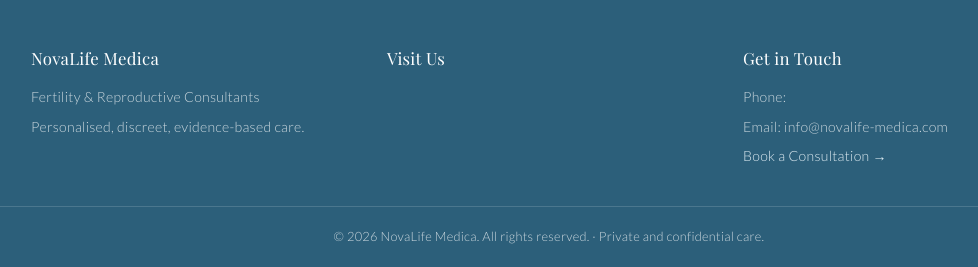
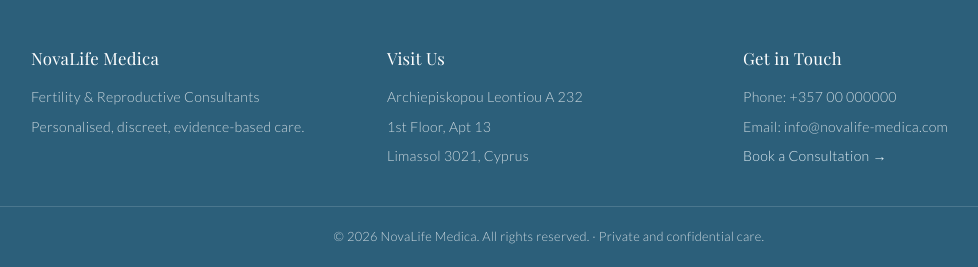
Before and after one commit to NnGitH/Fertility-Clinic-Website, a Jekyll site: the page built from index.md, in a window 1280 px wide and 900 px high, scrolled down 252 px, cut to the strip 633-900 px from the top of the window. Shown: the whole strip, without its empty margins (91-1069 px from the left). Built offline with Jekyll 4.4.1, drawn with Linux system fonts in a browser that asks for light colours; part of the change alters nothing that is shown.

```diff
--- a/_config.yml
+++ b/_config.yml
@@ -1,8 +1,32 @@
 title: NovaLife Medica
 tagline: Fertility & Reproductive Consultants
 email: info@novalife-medica.com
-description: Fertility and reproductive health clinical decision led consultation. Personalised, discreet and evidenced cared for your journey to parenthood.
+description: >-
+  NovaLife Medica offers clinical decision-led fertility and reproductive
+  health consultation in Limassol, Cyprus. Personalised, discreet and
+  evidence-based care for your journey to parenthood.
 baseurl: "/fertility-clinic"
 url: "https://nngith.github.io"
 markdown: kramdown
 permalink: pretty
+
+# =========================================================
+#  QUICK-EDIT SETTINGS  (change these values, no code needed)
+# =========================================================
+# Booking link (Calendly) — replace with your real Calendly URL.
+calendly_url: "https://calendly.com/your-calendly-username/consultation"
+
+# Formspree form endpoint — replace XXXXXXXX with your form ID
+# from https://formspree.io  (see instructions in consultation.md).
+formspree_id: "XXXXXXXX"
+
+# Contact details — fill these in (they appear on the Contact page & footer).
+phone: "+357 00 000000"
+whatsapp: "+357 00 000000"
+address_line1: "Archiepiskopou Leontiou A 232"
+address_line2: "1st Floor, Apt 13"
+address_city: "Limassol 3021, Cyprus"
+# Operating hours (edit freely)
+hours_weekday: "Monday – Friday: 9:00 – 17:00"
+hours_saturday: "Saturday: By appointment"
+hours_sunday: "Sunday: Closed"
```
